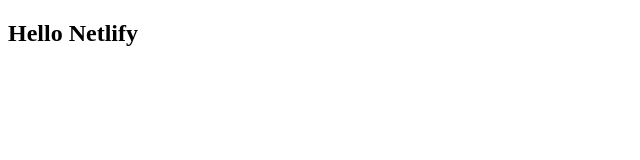
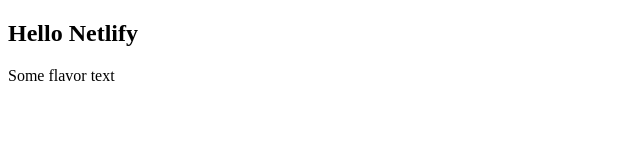
Before and after one commit to stucaldor43/netlify-test-project, a website: page index.html in a window 1280 px wide. Shown: the whole page, without its empty margins (0-640 px from the left). Drawn offline with Linux system fonts and the light colour scheme.

Commit message:
Add text

```diff
--- a/index.html
+++ b/index.html
@@ -6,5 +6,6 @@
   </head>
   <body>
     <h2>Hello Netlify</h2>
+    <p>Some flavor text</p>
   </body>
 </html>
```
